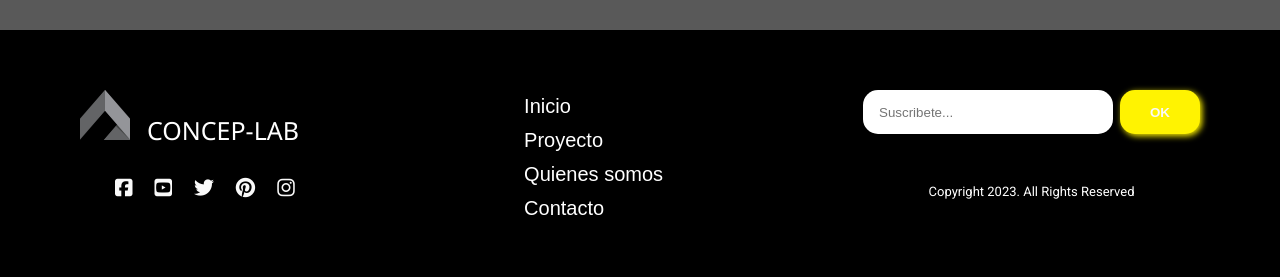
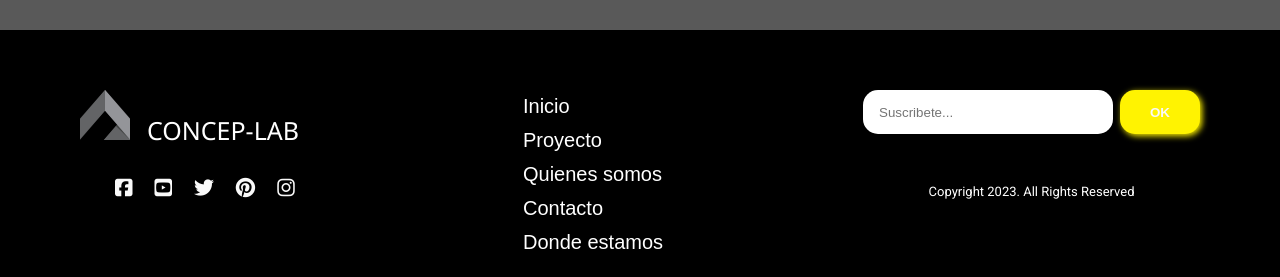
Before and after one commit to g-m-88/g-m-88.github.io, a plain HTML site: page dondeestamos.html in a window 1280 px wide. Shown: the part 776-1053 px from the top of the page. Drawn offline with Linux system fonts and the light colour scheme; a web font is replaced by a local one.

Commit message:
Update dondeestamos.html

```diff
--- a/dondeestamos.html
+++ b/dondeestamos.html
@@ -84,6 +84,7 @@
                         <li><a class="hoverFooter" href="proyectos.html">Proyecto</a></li>
                         <li><a class="hoverFooter" href="quienesSomos.html">Quienes somos</a></li>
                         <li><a class="hoverFooter" href="contacto.html" title="Contacto">Contacto</a></li>
+                        <li><a class="hoverFooter" href="dondeestamos.html" title="Donde estamos">Donde estamos</a></li>
                     </ul>
                 </nav
             </div>
```
